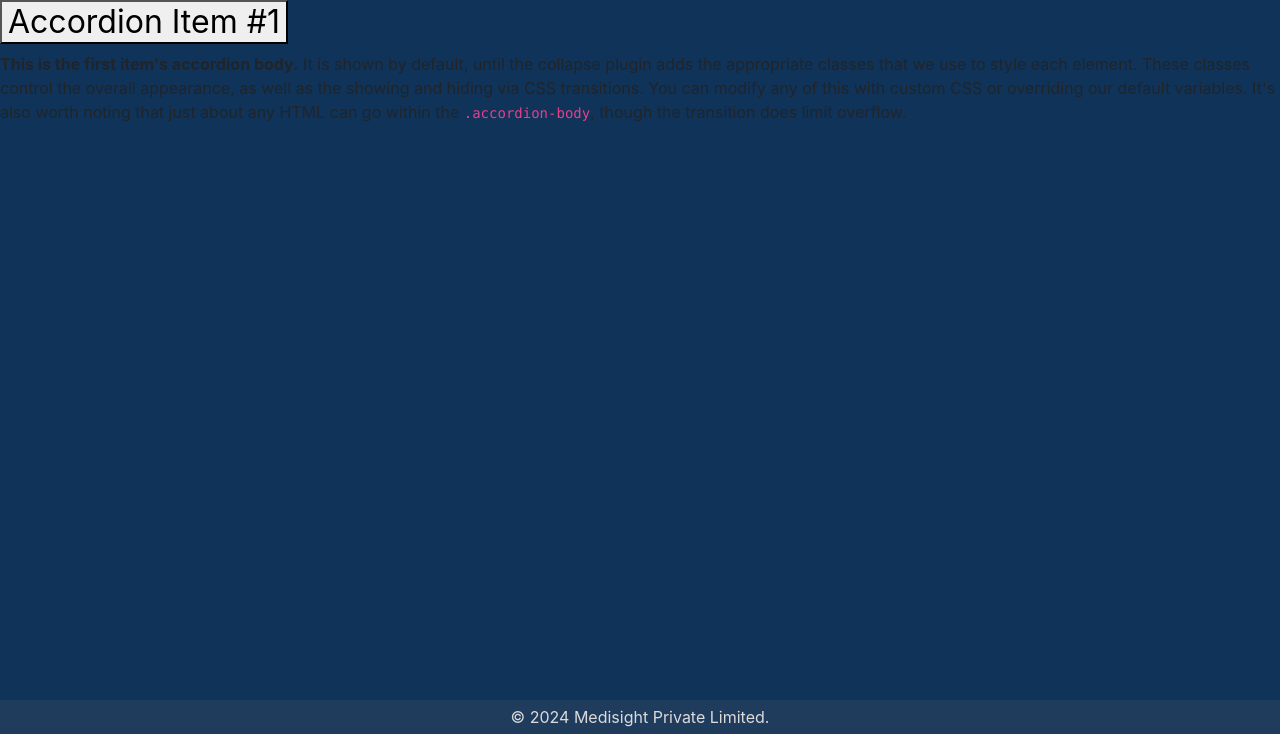
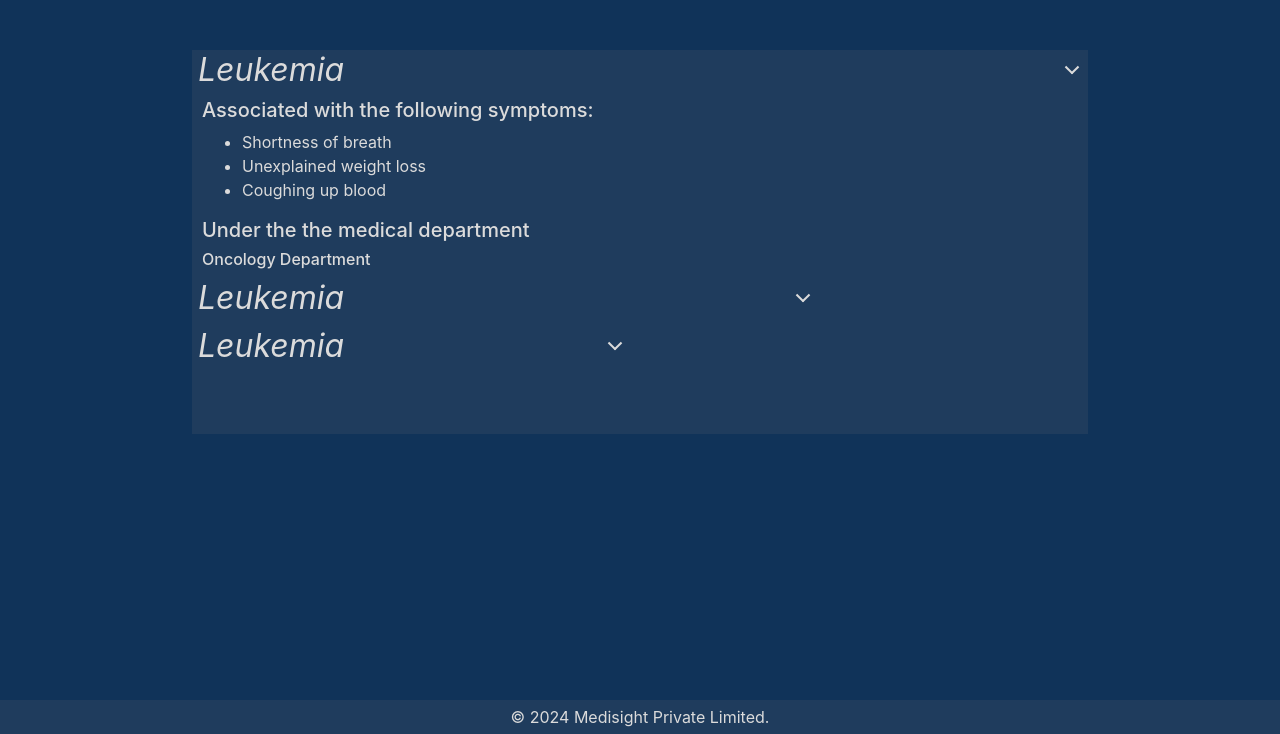
Before and after one commit to Manoj-E-S/DBMS-Medisight, a Flask app: page /showCancers in a window 1280 px wide. Shown: the part 66-800 px from the top of the page. Run offline with Flask 3, Linux system fonts and the light colour scheme; some libraries are stand-ins or nearby versions.

Commit message:
made the symptoms page

```diff
--- /dev/null
+++ b/static/css/showCancers.css
@@ -0,0 +1,86 @@
+.accordion-weird{
+    height: 87vh;
+    width: 100%;
+    background-color: var(--primary);
+    display: flex;
+    flex-direction: column;
+    align-items: center;
+    padding-top: 50px;
+    color: var(--text-light);
+}
+
+.custom-accordion-item{
+    width: 70%;
+    display: flex;
+    flex-direction: column;
+    justify-content: flex-start;
+    background-color: var(--primary-light);
+    margin-bottom: 30px;
+}
+
+.custom-accordion-header{
+    background-color: var(--primary-light);
+}
+
+.custom-accordion-button{
+    background-color: transparent;
+    border: none;
+    width: 100%;
+    display: flex;
+    justify-content: space-between;
+    align-items: center;
+}
+
+.custom-accordion-button:focus{
+    outline: none;
+}
+
+.custom-accordion-button span{
+    color: var(--text-light);
+}
+
+.down-arrow{
+    width: 20px;
+    height: 20px;
+    background-color: transparent;
+    display: flex;
+    align-items: center;
+    justify-content: center;
+    transition: 0.3s;
+}
+
+.left-wing{
+    background-color: var(--text-light);
+    width: 15px;
+    height: 2px;
+    transform: translateX(2px) rotate(45deg);
+}
+
+.right-wing{
+    background-color: var(--text-light);
+    width: 15px;
+    height: 2px;
+    transform: translateX(-2px) rotate(-45deg);
+}
+
+.custom-accordion-button:focus .down-arrow{
+    transform: rotate(-90deg);
+}
+
+.custom-accordion-body{
+    display: flex;
+    flex-direction: column;
+    padding-left: 10px;
+}
+
+.symptoms-header h2{
+    font-size: 22px;
+}
+
+.symptoms-list{
+    width: 100%;
+}
+
+.disease-department{
+    width: 100%;
+}
--- a/templates/_base.html
+++ b/templates/_base.html
@@ -17,6 +17,9 @@
 
     <!-- Custom Styles -->
     <link rel=stylesheet type=text/css href="{{ url_for('static', filename='css/main.css') }}">
+
+    {% block custom_css %}
+    {% endblock %}
 
     <!-- Font awesome -->
     <link rel=stylesheet type=text/css href="{{ url_for('static', filename='css/downloaded/fa_all.min.css') }}">
--- a/templates/showCancers.html
+++ b/templates/showCancers.html
@@ -7,20 +7,84 @@
 
 
 {% block body %}
-<div class="accordion" id="accordionPanelsStayOpenExample">
-    <div class="accordion-item">
-      <h2 class="accordion-header">
-        <button class="accordion-button" type="button" data-bs-toggle="collapse" data-bs-target="#panelsStayOpen-collapseOne" aria-expanded="true" aria-controls="panelsStayOpen-collapseOne">
-          Accordion Item #1
-        </button>
-      </h2>
-      <div id="panelsStayOpen-collapseOne" class="accordion-collapse collapse show">
-        <div class="accordion-body">
-          <strong>This is the first item's accordion body.</strong> It is shown by default, until the collapse plugin adds the appropriate classes that we use to style each element. These classes control the overall appearance, as well as the showing and hiding via CSS transitions. You can modify any of this with custom CSS or overriding our default variables. It's also worth noting that just about any HTML can go within the <code>.accordion-body</code>, though the transition does limit overflow.
+<div class="accordion accordion-weird" id="accordionPanelsStayOpenExample">
+  <div class="accordion-item custom-accordion-item">
+    <h2 class="accordion-header custom-accordion-header">
+      <button class="accordion-button custom-accordion-button" type="button" data-bs-toggle="collapse" data-bs-target="#panelsStayOpen-collapseOne" aria-expanded="true" aria-controls="panelsStayOpen-collapseOne">
+        <span><em>Leukemia</em></span><div class="down-arrow"><div class="left-wing"></div><div class="right-wing"></div></div>
+      </button>
+    </h2>
+    <div id="panelsStayOpen-collapseOne" class="accordion-collapse collapse show">
+      <div class="accordion-body custom-accordion-body">
+        <div class="symptoms-header">
+          <h5>Associated with the following symptoms: </h5>
+        </div>
+        <div class = "symptoms-list">
+          <ul>
+            <li>Shortness of breath</li>
+            <li>Unexplained weight loss</li>
+            <li>Coughing up blood</li>
+          </ul>
+        </div>
+        <div class = "disease-department">
+          <h5>Under the the medical department <h6>Oncology Department</h6></h5>
         </div>
       </div>
     </div>
+    <div class="accordion-item custom-accordion-item">
+      <h2 class="accordion-header custom-accordion-header">
+        <button class="accordion-button collapsed custom-accordion-button" type="button" data-bs-toggle="collapse" data-bs-target="#panelsStayOpen-collapseTwo" aria-expanded="true" aria-controls="panelsStayOpen-collapseTwo">
+          <span><em>Leukemia</em></span><div class="down-arrow"><div class="left-wing"></div><div class="right-wing"></div></div>
+        </button>
+      </h2>
+      <div id="panelsStayOpen-collapseTwo" class="accordion-collapse collapse">
+        <div class="accordion-body custom-accordion-body">
+          <div class="symptoms-header">
+            <h5>Associated with the following symptoms: </h5>
+          </div>
+          <div class = "symptoms-list">
+            <ul>
+              <li>Shortness of breath</li>
+              <li>Unexplained weight loss</li>
+              <li>Coughing up blood</li>
+            </ul>
+          </div>
+          <div class = "disease-department">
+            <h5>Under the the medical department <h6>Oncology Department</h6></h5>
+          </div>
+        </div>
+      </div>
+      <div class="accordion-item custom-accordion-item">
+        <h2 class="accordion-header custom-accordion-header">
+          <button class="accordion-button collapsed custom-accordion-button" type="button" data-bs-toggle="collapse" data-bs-target="#panelsStayOpen-collapseThree" aria-expanded="true" aria-controls="panelsStayOpen-collapseThree">
+            <span><em>Leukemia</em></span><div class="down-arrow"><div class="left-wing"></div><div class="right-wing"></div></div>
+          </button>
+        </h2>
+        <div id="panelsStayOpen-collapseThree" class="accordion-collapse collapse">
+          <div class="accordion-body custom-accordion-body">
+            <div class="symptoms-header">
+              <h5>Associated with the following symptoms: </h5>
+            </div>
+            <div class = "symptoms-list">
+              <ul>
+                <li>Shortness of breath</li>
+                <li>Unexplained weight loss</li>
+                <li>Coughing up blood</li>
+              </ul>
+            </div>
+            <div class = "disease-department">
+              <h5>Under the the medical department <h6>Oncology Department</h6></h5>
+            </div>
+          </div>
+        </div>
   </div>
+
+</div>
+{% endblock %}
+
+
+{% block custom_css %}
+    <link rel=stylesheet type=text/css href="{{ url_for('static', filename='css/showCancers.css') }}">
 {% endblock %}
 
 
```
